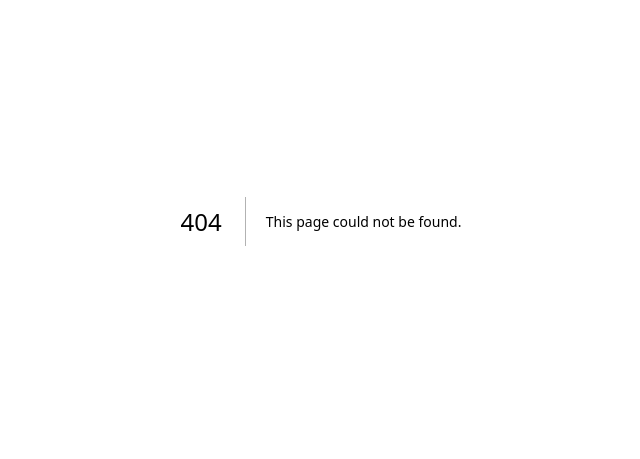
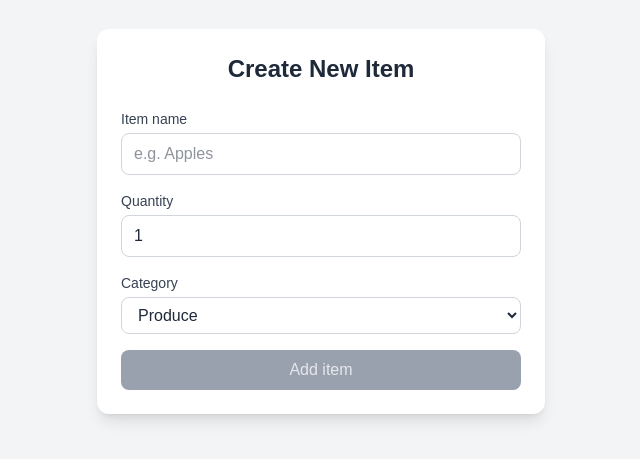
Before and after one commit to Dev-Leke/cprg306-assignments, a Next.js app: page /week-4 in a window 1280 px wide. Before the commit this address had no page. Shown: the part 179-638 px from the top of the page, without its empty margins (319-959 px from the left). Built offline with nearby package versions, Linux system fonts and the light colour scheme.

Commit message:
Created week-4 folder and designed addItems page

```diff
--- a/app/page.tsx
+++ b/app/page.tsx
@@ -10,7 +10,10 @@ export default function Home() {
           <Link href="/week-2">Go to week-2</Link>
         </p>
         <p>
-          <Link href="/week-3">Go to week-2</Link>
+          <Link href="/week-3">Go to week-3</Link>
+        </p>
+        <p>
+          <Link href="/week-4">Go to week-4</Link>
         </p>
       </main>
     </div>
--- /dev/null
+++ b/app/week-4/new-item.tsx
@@ -0,0 +1,140 @@
+"use client";
+
+import { useState } from "react";
+
+export default function NewItem() {
+  const [itemDetails, setItemDetails] = useState({
+    name: "",
+    quantity: 1,
+    category: "Produce",
+  });
+
+  const [nameTouched, setNameTouched] = useState(false);
+
+  function handleSubmit(e: React.FormEvent<HTMLFormElement>) {
+    e.preventDefault();
+
+    const newItem = { ...itemDetails };
+    if (!itemDetails.name || itemDetails.name.length < 2) {
+      alert(
+        "Item name field cannot be empty and must be at least 2 characters",
+      );
+      setNameTouched(true);
+      return;
+    }
+
+    alert(
+      `Name: ${newItem.name}\nQuantity: ${newItem.quantity}\nCategory: ${newItem.category}`,
+    );
+
+    setItemDetails({
+      name: "",
+      quantity: 1,
+      category: "Produce",
+    });
+
+    setNameTouched(false);
+  }
+
+  const isNameValid = itemDetails.name.length >= 2;
+
+  return (
+    <div className="min-h-screen flex items-center justify-center bg-gray-100 p-4">
+      <div className="w-full max-w-md bg-white rounded-xl shadow-lg p-6">
+        <h1 className="text-2xl font-semibold text-gray-800 mb-6 text-center">
+          Create New Item
+        </h1>
+
+        <form onSubmit={handleSubmit} className="space-y-4">
+          {/* Name */}
+          <div>
+            <label className="block text-sm font-medium text-gray-700 mb-1">
+              Item name
+            </label>
+            <input
+              type="text"
+              value={itemDetails.name}
+              placeholder="e.g. Apples"
+              onChange={(e) =>
+                setItemDetails({ ...itemDetails, name: e.target.value })
+              }
+              onBlur={() => setNameTouched(true)}
+              className={`w-full rounded-lg border px-3 py-2 text-gray-800
+                focus:outline-none focus:ring-2
+                ${
+                  nameTouched && itemDetails.name.length < 2
+                    ? "border-red-500 focus:ring-red-300"
+                    : "border-gray-300 focus:ring-blue-300"
+                }`}
+            />
+            {nameTouched && !itemDetails.name && (
+              <p className="mt-1 text-sm text-red-500">Item name is required</p>
+            )}
+          </div>
+
+          {/* Quantity */}
+          <div>
+            <label className="block text-sm font-medium text-gray-700 mb-1">
+              Quantity
+            </label>
+            <input
+              type="number"
+              min="1"
+              value={itemDetails.quantity}
+              onChange={(e) =>
+                setItemDetails({
+                  ...itemDetails,
+                  quantity: Number(e.target.value),
+                })
+              }
+              className="w-full rounded-lg border border-gray-300 px-3 py-2
+                text-gray-800 focus:outline-none focus:ring-2 focus:ring-blue-300"
+            />
+          </div>
+
+          {/* Category */}
+          <div>
+            <label className="block text-sm font-medium text-gray-700 mb-1">
+              Category
+            </label>
+            <select
+              value={itemDetails.category}
+              onChange={(e) =>
+                setItemDetails({ ...itemDetails, category: e.target.value })
+              }
+              className="w-full rounded-lg border border-gray-300 px-3 py-2
+                text-gray-800 bg-white focus:outline-none focus:ring-2 focus:ring-blue-300"
+            >
+              <option value="Produce">Produce</option>
+              <option value="Dairy">Dairy</option>
+              <option value="Bakery">Bakery</option>
+              <option value="Meat">Meat</option>
+              <option value="Frozen Food">Frozen Food</option>
+              <option value="Canned Goods">Canned Goods</option>
+              <option value="Dry Goods">Dry Goods</option>
+              <option value="Beverages">Beverages</option>
+              <option value="Snacks">Snacks</option>
+              <option value="HouseHold">Household</option>
+              <option value="Other">Other</option>
+            </select>
+          </div>
+
+          {/* Button */}
+          <button
+            type="submit"
+            disabled={!isNameValid}
+            className={`w-full py-2 rounded-lg font-medium transition-colors
+    ${
+      isNameValid
+        ? "bg-blue-600 text-white hover:bg-blue-700 focus:ring-blue-400"
+        : "bg-gray-400 text-gray-200 cursor-not-allowed"
+    }
+    focus:outline-none focus:ring-2`}
+          >
+            Add item
+          </button>
+        </form>
+      </div>
+    </div>
+  );
+}
--- /dev/null
+++ b/app/week-4/page.tsx
@@ -0,0 +1,9 @@
+import NewItem from "./new-item";
+
+export default function Page() {
+  return (
+    <div>
+      <NewItem />
+    </div>
+  );
+}
```
